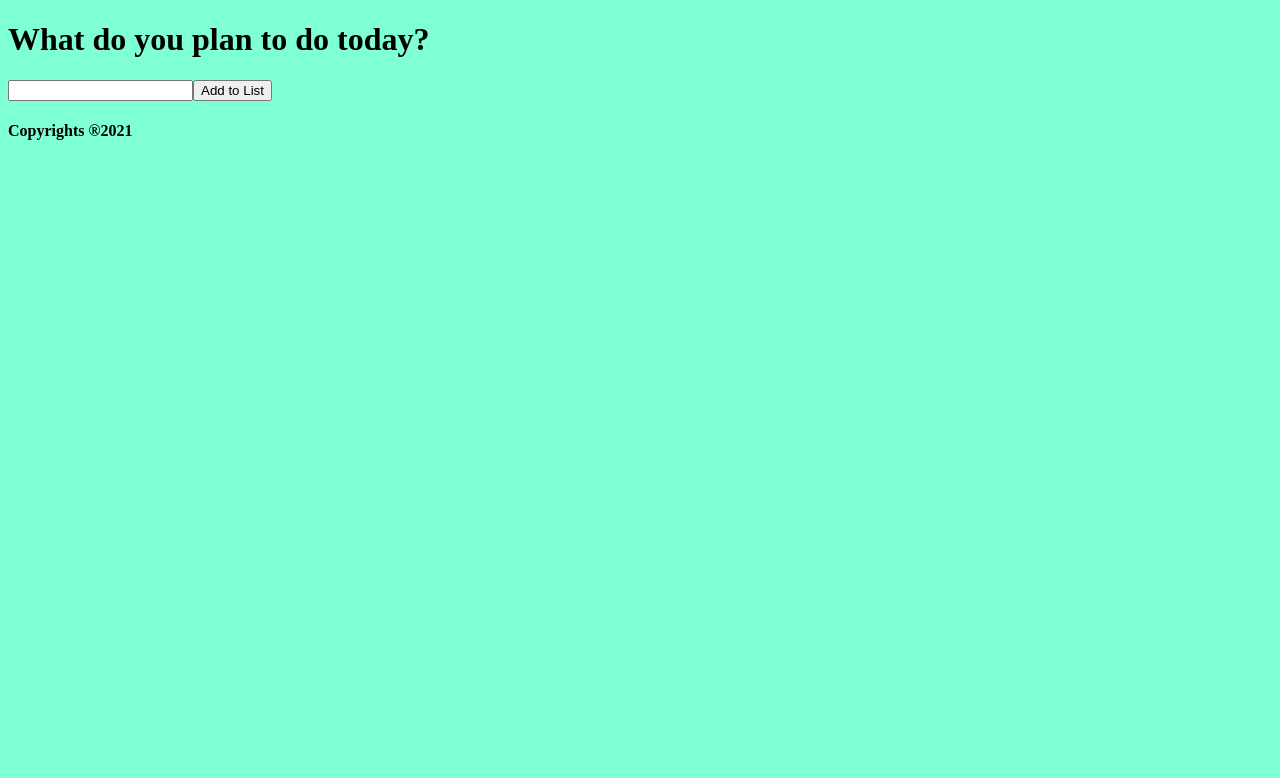
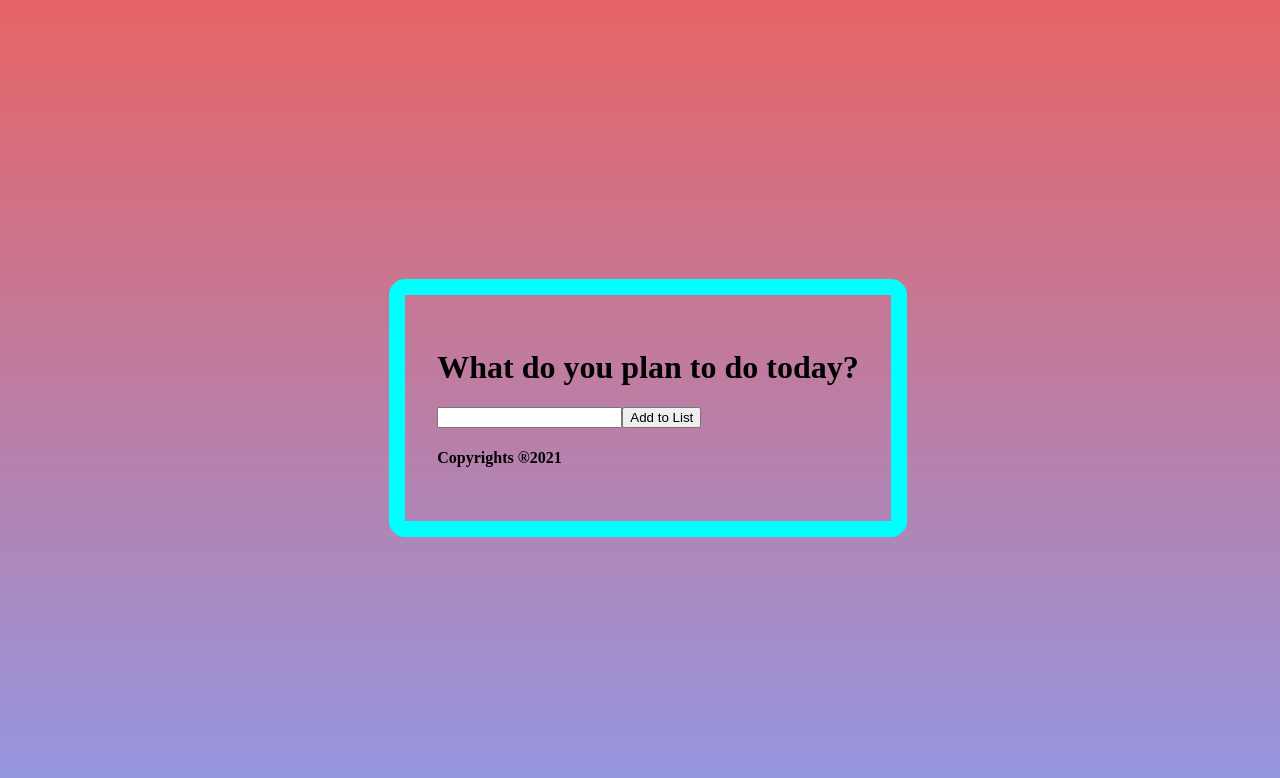
Before and after one commit to VivianeBusch-Wallace/to-do-app-react, a React (Create React App) app: page / in a window 1280 px wide. Shown: the top 778 px of the page. Built offline with nearby package versions, Linux system fonts and the light colour scheme.

Commit message:
working on styles now

```diff
--- a/src/scss/main.scss
+++ b/src/scss/main.scss
@@ -1,3 +1,14 @@
 body {
-  background-color: aquamarine;
+  width: 100vw;
+  height: 100vh;
+  background: linear-gradient(#e66465, #9198e5);
+  display: flex;
+  justify-content: center;
+  align-items: center;
 }
+
+.App {
+  border: aqua 1rem solid;
+  border-radius: 1rem;
+  padding: 2rem;
+}
```
